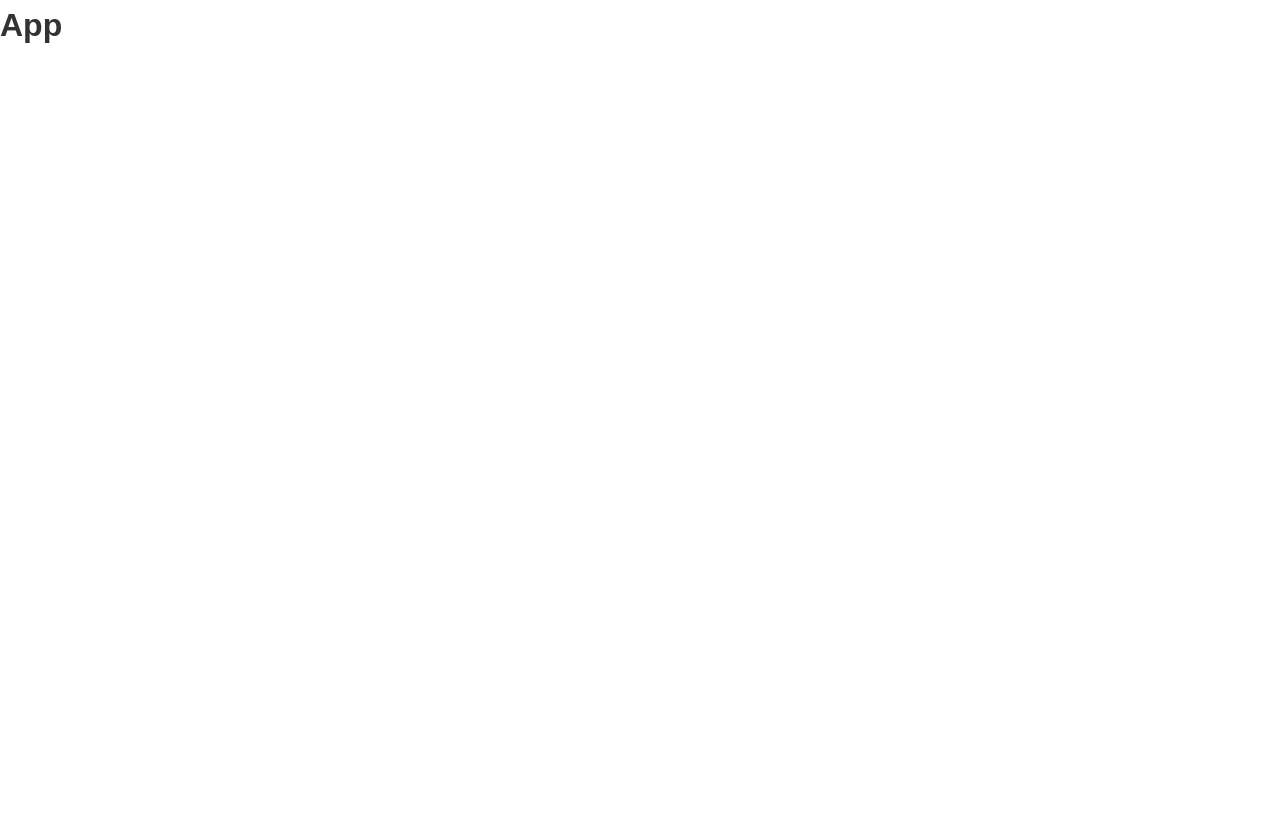
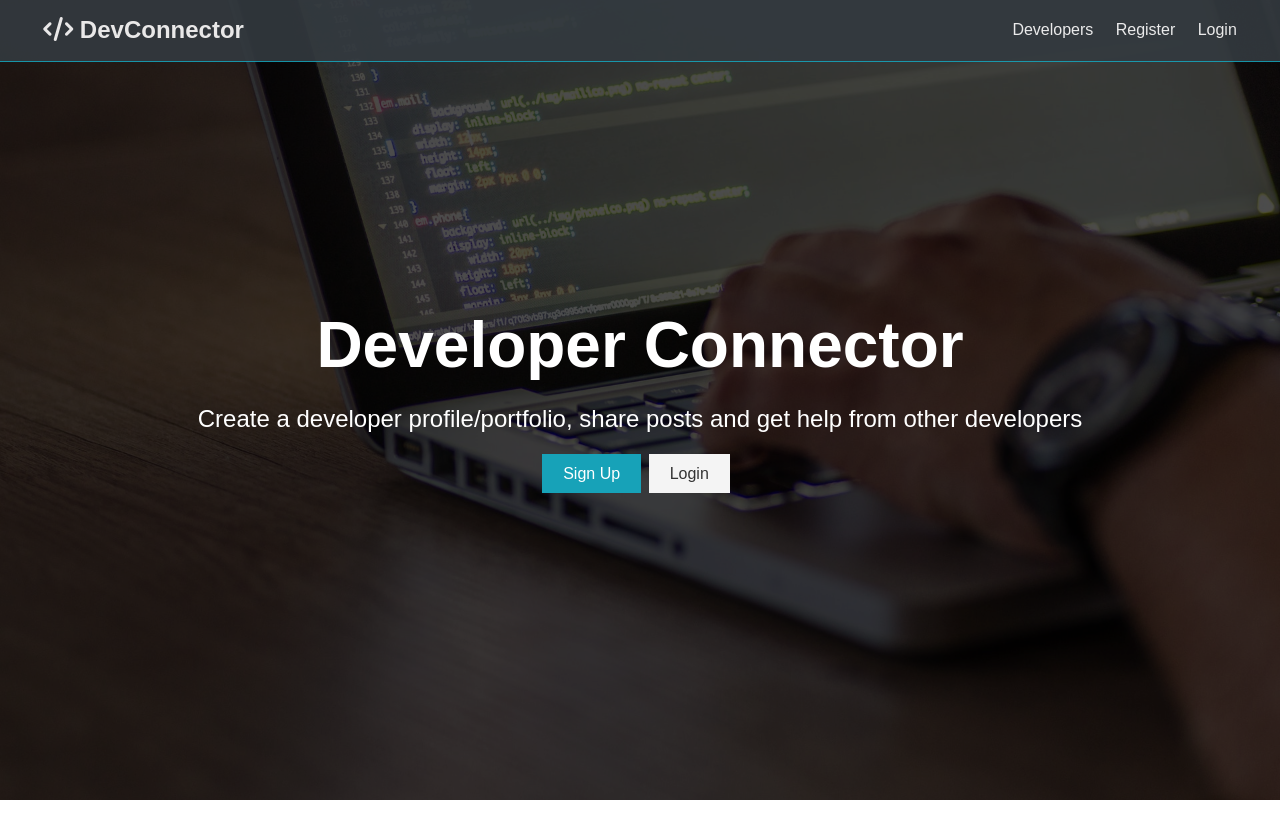
Before and after one commit to lkmSasanga/socialmedia-platform, a React (Create React App) app in the folder client/: page / in a window 1280 px wide. Shown: the top 838 px of the page. Before the commit the page ends 800 px from the top, so only its background shows below. Built offline with nearby package versions, Linux system fonts and the light colour scheme.

Commit message:
login register routes added

```diff
--- a/client/src/App.js
+++ b/client/src/App.js
@@ -1,9 +1,25 @@
 import React, { Fragment } from "react";
+import { BrowserRouter as Router, Route, Switch } from 'react-router-dom';
+import Navbar from "./components/layout/Navbar";
+import Landing from "./components/layout/Landing";
+import Register from "./components/auth/Register";
+import Login from "./components/auth/Login";
 import './App.css';
 
+
 const App = () =>
-    <Fragment>
-        <h1>App</h1>
-    </Fragment>
+    <Router>
+        <Fragment>
+            <Navbar/>
+            <Route exact path='/' component={Landing}/>
+            <section className="container">
+                <Switch>
+                    <Route exact path='/register' component={Register}/>
+                    <Route exact path='/login' component={Login}/>
+                </Switch>
+            </section>
+
+        </Fragment>
+    </Router>
 
 export default App;
--- /dev/null
+++ b/client/src/components/auth/Login.js
@@ -0,0 +1,11 @@
+import React from "react";
+
+const Login = () => {
+    return (
+        <div>
+            Login
+        </div>
+    )
+}
+
+export default Login
--- /dev/null
+++ b/client/src/components/auth/Register.js
@@ -0,0 +1,11 @@
+import React from "react";
+
+const Register = () => {
+    return (
+        <div>
+            Register
+        </div>
+    )
+}
+
+export default Register
--- a/client/src/components/layout/Landing.js
+++ b/client/src/components/layout/Landing.js
@@ -0,0 +1,24 @@
+import React from 'react';
+import {Link} from "react-router-dom";
+
+const Landing = () => {
+    return (
+        <section className="landing">
+            <div className="dark-overlay">
+                <div className="landing-inner">
+                    <h1 className="x-large">Developer Connector</h1>
+                    <p className="lead">
+                        Create a developer profile/portfolio, share posts and get help from
+                        other developers
+                    </p>
+                    <div className="buttons">
+                        <Link to="/register" className="btn btn-primary">Sign Up</Link>
+                        <Link to="/login" className="btn btn-light">Login</Link>
+                    </div>
+                </div>
+            </div>
+        </section>
+    )
+}
+
+export default Landing
--- a/client/src/components/layout/Navbar.js
+++ b/client/src/components/layout/Navbar.js
@@ -0,0 +1,23 @@
+import React from 'react';
+import {Link} from "react-router-dom";
+
+const Navbar = () => {
+    return (
+        <div>
+            <nav className="navbar bg-dark">
+                <h1>
+                    <Link to="/">
+                        <i className="fas fa-code"></i> DevConnector
+                    </Link>
+                </h1>
+                <ul>
+                    <li><a href="!#">Developers</a></li>
+                    <li><Link to="/register">Register</Link></li>
+                    <li><Link to="/login">Login</Link></li>
+                </ul>
+            </nav>
+        </div>
+    )
+}
+
+export default Navbar
```
